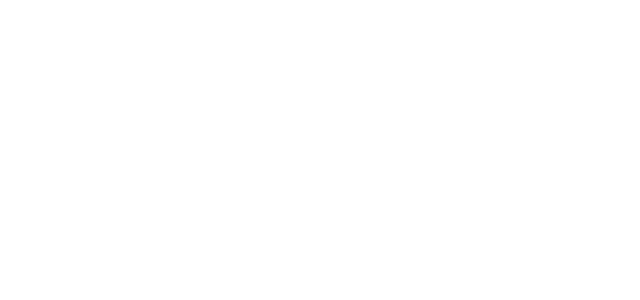
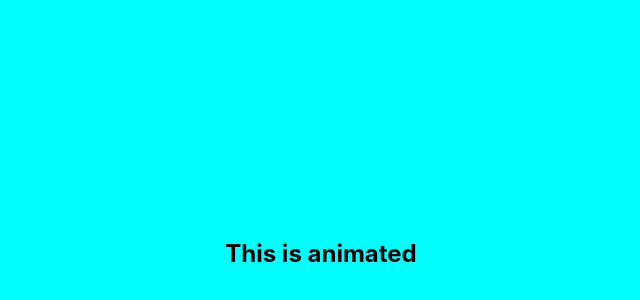
Before and after one commit to erdUha/syscheckpro, a Vue app: page / in a window 1280 px wide. Shown: the part 999-1299 px from the top of the page, without its empty margins (319-959 px from the left). Before the commit the page ends 910 px from the top, so only its background shows below. Built offline with nearby package versions, Linux system fonts and the light colour scheme.

Commit message:
modified:   package-lock.json 	modified:   package.json 	modified:   src/App.vue 	modified:   src/components/Pages/PageOne.vue

```diff
--- a/package.json
+++ b/package.json
@@ -9,6 +9,11 @@
     "preview": "vite preview"
   },
   "dependencies": {
+    "@mantine/code-highlight": "^7.3.1",
+    "@mantine/core": "^7.3.1",
+    "@mantine/form": "^7.3.1",
+    "@mantine/hooks": "^7.3.1",
+    "@mantine/notifications": "^7.3.1",
     "aos": "^2.3.4",
     "jquery": "^3.7.1",
     "vue": "^3.3.8",
--- a/src/App.vue
+++ b/src/App.vue
@@ -28,7 +28,7 @@
 .pages {
 	padding-top: 50px;
 	width: 100%;
-	height: 100vh;
+	height: 3000px;
 }
 #router {
 	grid-row-start: 1;
--- a/src/components/Pages/PageOne.vue
+++ b/src/components/Pages/PageOne.vue
@@ -7,11 +7,19 @@
 			<div data-aos="zoom-out-down">
 				<h1>Главная страничка</h1>
 			</div>
+			<div id="bruh" class="fade-hidden">
+				<h2>This is animated</h2>
+			</div>
 		</div>
 	</div>
 </template>
 
 <style scoped>
+#bruh {
+	position: relative;
+	color: #000;
+	top: 1000px;
+}
 @media only screen and (max-width: 768px) {
 	h1 {
 		color: red;
@@ -20,6 +28,18 @@
 </style>
 
 <script>
+const observer = new IntersectionObserver((entries) => {
+	entries.forEach((entry) => {
+		console.log(entry)
+		if (entry.isIntersecting) {
+			entry.target.classList.add('show');
+		} else {
+			entry.target.classList.remove('show');
+		}
+	})
+})
+const hiddenElements = document.querySelectorAll('.hidden')
+hiddenElements.forEach((el) => observer.observe(el))
 export default {
 	name: "PageOne",
 }
```
Also changed, not shown: 1 other file (tests, documents, lock files or other folders).
